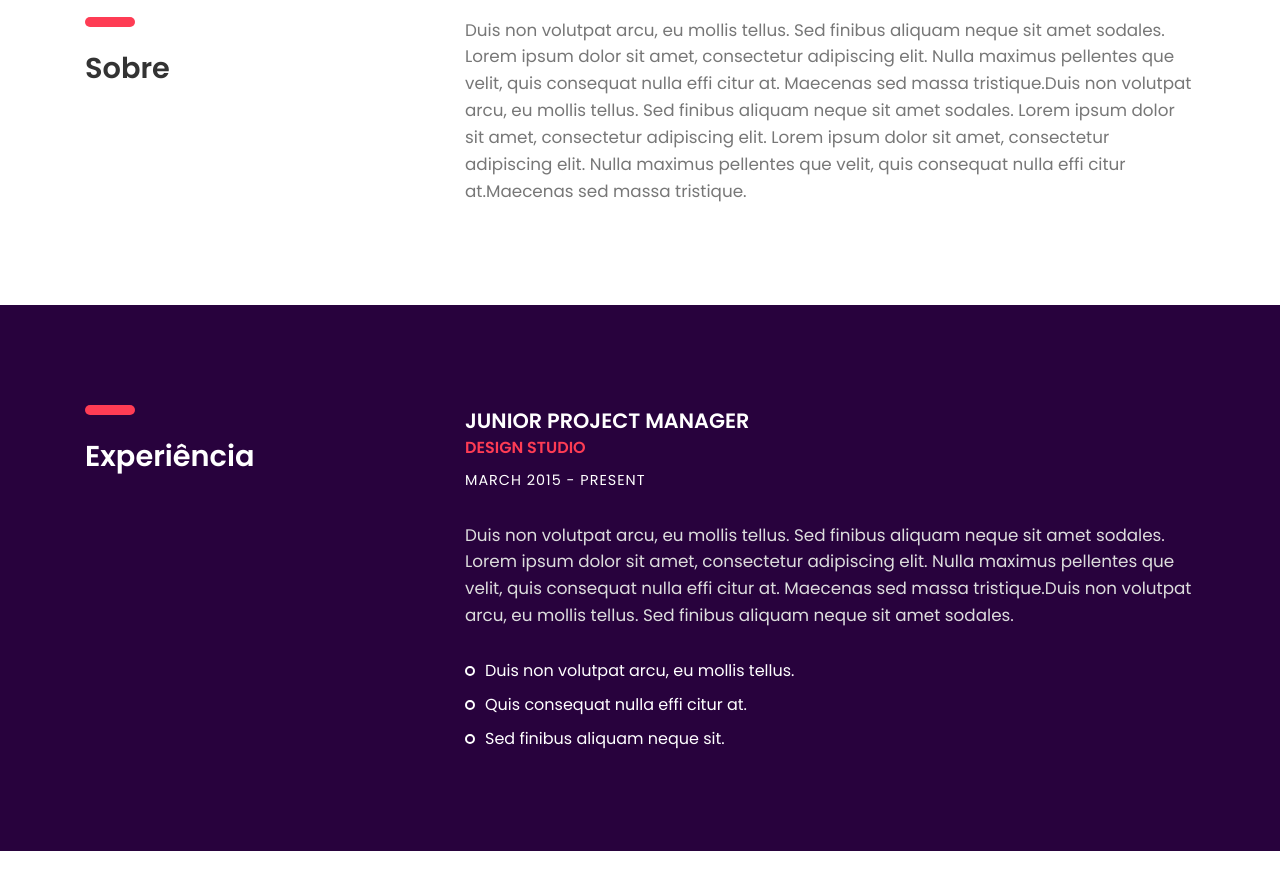
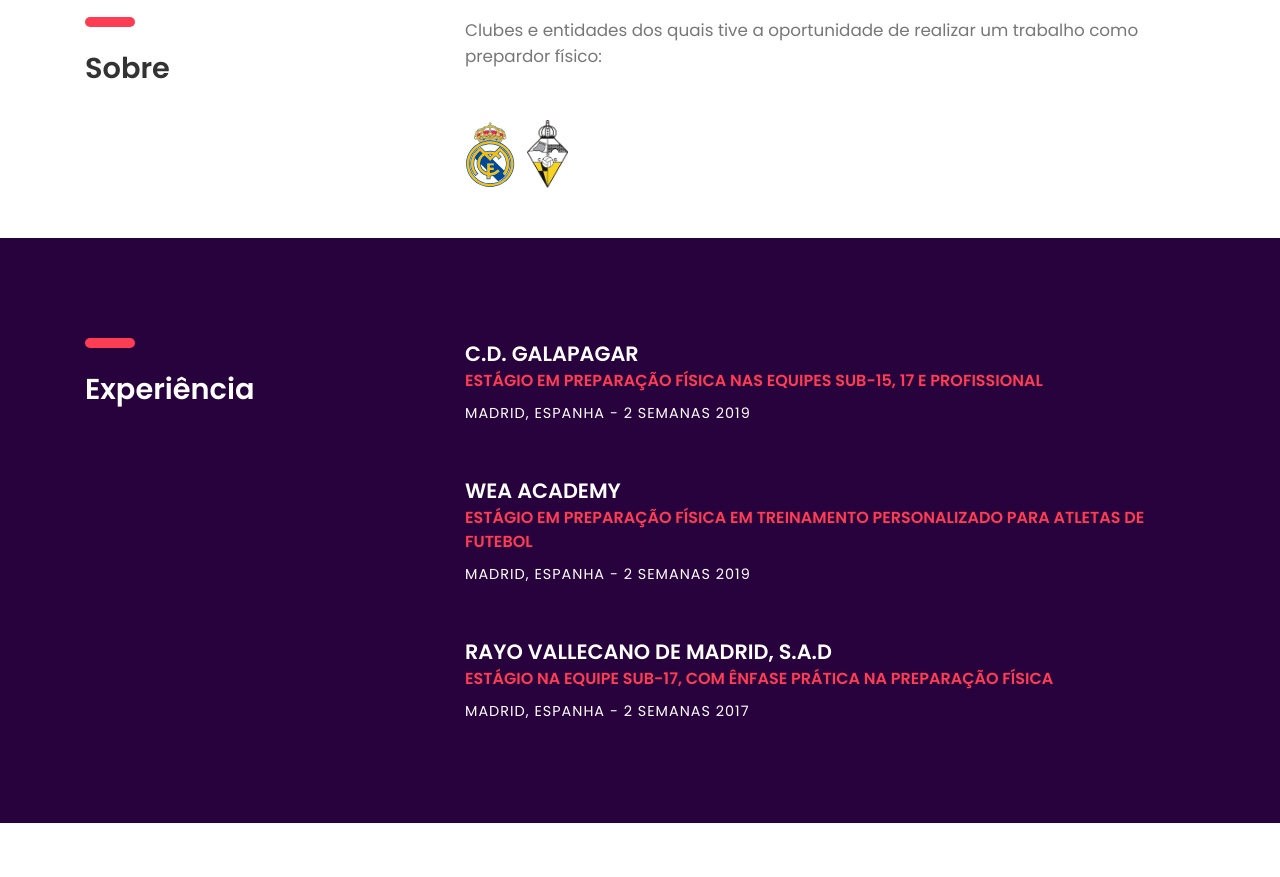
Before and after one commit to JoaoFaria025/site_LucasFaria, a plain HTML site: page index.html in a window 1280 px wide. Shown: the part 1920-2797 px from the top of the page. Drawn offline with Linux system fonts and the light colour scheme; files whose address does not match are found by name.

Commit message:
add copies

```diff
--- a/01-cv-portfolio/css/styles.css
+++ b/01-cv-portfolio/css/styles.css
@@ -154,7 +154,14 @@ header .downlad-btn:hover{ -webkit-transform: translateY(-4px); transform: trans
 
 .intro .social-icons > li > a:hover:after{ -webkit-transform: scale(1); transform: scale(1); }
 
-
+.social-teams{width:50px; display: inline;}
+#img-teams{
+	width:50px;
+}
+#img-teams-a{
+	margin-left:8px;
+	width:41px;
+}
 /* ---------------------------------
 5. PORFOLIO SECTION
 --------------------------------- */
--- a/index.html
+++ b/index.html
@@ -28,7 +28,7 @@
 
 	<header>
 		<div class="container">
-			<a class="downlad-btn" href="#">Baixar CV</a>
+			<a class="downlad-btn"  href="Lucas Siqueira de Faria - Curriculum.docx" download> Baixar currículo</a>
 		</div><!-- container -->
 	</header>
 
@@ -73,44 +73,44 @@
 			<div class="p-item web-design">
 				<a href="images/portfolio-1-600x400.jpg" data-fluidbox>
 					<img src="images/portfolio-1-600x400.jpg" alt=""></a>
-			</div><!-- p-item -->
+			</div>
 
 			<div class="p-item branding graphic-design">
 				<a href="images/portfolio-7-600x800.jpg" data-fluidbox>
 					<img src="images/portfolio-7-600x800.jpg" alt=""></a>
-			</div><!-- p-item -->
+			</div>
 
 			<div class="p-item web-design">
 				<a href="images/portfolio-2-600x400.jpg" data-fluidbox>
 					<img src="images/portfolio-2-600x400.jpg" alt=""></a>
-			</div><!-- p-item -->
+			</div>
 
 			<div class="p-item p-item-2 graphic-design">
 				<a class="img" href="images/portfolio-8-300x400.jpg" data-fluidbox>
 					<img src="images/portfolio-8-300x400.jpg" alt=""></a>
 				<a class="img" href="images/portfolio-9-300x400.jpg" data-fluidbox>
 					<img src="images/portfolio-9-300x400.jpg" alt=""></a>
-			</div><!-- p-item -->
+			</div>
 
 			<div class="p-item branding graphic-design">
 				<a href="images/portfolio-3-600x400.jpg" data-fluidbox>
 					<img src="images/portfolio-3-600x400.jpg" alt=""></a>
-			</div><!-- p-item -->
+			</div>
 
 			<div class="p-item graphic-design web-design">
 				<a href="images/portfolio-4-600x400.jpg" data-fluidbox>
 					<img src="images/portfolio-4-600x400.jpg" alt=""></a>
-			</div><!-- p-item -->
+			</div>
 
 			<div class="p-item  graphic-design branding">
 				<a href="images/portfolio-5-600x800.jpg" data-fluidbox>
 					<img src="images/portfolio-5-600x800.jpg" alt=""></a>
-			</div><!-- p-item -->
+			</div>
 
 			<div class="p-item web-design branding">
 				<a href="images/portfolio-6-600x800.jpg" data-fluidbox>
 					<img src="images/portfolio-6-600x800.jpg" alt=""></a>
-			</div><!-- p-item -->
+			</div>
 
 			<div class="p-item p-item-2 graphic-design">
 				<a class="img" href="images/portfolio-10-300x400.jpg" data-fluidbox>
@@ -121,8 +121,8 @@
 			<div class="p-item graphic-design web-design">
 				<a href="images/int_1.png" data-fluidbox>
 					<img src="images/int_1.png" alt=""></a>
-			</div><!-- p-item -->
-			<!-- p-item -->
+			</div>
+
 
 		</div><!-- portfolioContainer -->
 
@@ -138,15 +138,12 @@
 					</div>
 				</div><!-- col-sm-4 -->
 				<div class="col-sm-8">
-					<p class="margin-b-50">Duis non volutpat arcu, eu mollis tellus. Sed finibus aliquam neque
-					sit amet sodales. Lorem ipsum dolor sit amet, consectetur adipiscing elit.
-					Nulla maximus pellentes que velit, quis consequat nulla effi citur at.
-					Maecenas sed massa tristique.Duis non volutpat arcu, eu mollis tellus.
-					Sed finibus aliquam neque sit amet sodales. Lorem ipsum dolor sit amet,
-					consectetur adipiscing elit. Lorem ipsum dolor sit amet, consectetur
-					adipiscing elit. Nulla maximus pellentes que velit, quis consequat nulla
-					effi citur at.Maecenas sed massa tristique.</p>
+					<p class="margin-b-50">Clubes e entidades dos quais tive a oportunidade de realizar um trabalho como prepardor físico:</p>
 
+					<ul class="social-teams">
+						<li><a href="#"><img src="images/header_logo_mobile.svg" id="img-teams"></a></li>
+						<li><a href="#"><img src="images/logo-cdg.png" id="img-teams-a"></a></li>
+					</ul>
 					</div><!-- row -->
 				</div><!-- col-sm-8 -->
 			</div><!-- row -->
@@ -165,19 +162,22 @@
 				<div class="col-sm-8">
 
 					<div class="experience margin-b-50">
-						<h4><b>JUNIOR PROJECT MANAGER</b></h4>
-						<h5 class="subtitle"><b>DESIGN STUDIO</b></h5>
-						<h6 class="margin-t-10">MARCH 2015 - PRESENT</h6>
-						<p class="font-semi-white margin-tb-30">Duis non volutpat arcu, eu mollis tellus. Sed finibus aliquam neque sit amet sodales.
-							Lorem ipsum dolor sit amet, consectetur adipiscing elit. Nulla maximus pellentes que velit,
-							quis consequat nulla effi citur at. Maecenas sed massa tristique.Duis non volutpat arcu,
-							eu mollis tellus. Sed finibus aliquam neque sit amet sodales. </p>
-						<ul class="list margin-b-30">
-							<li>Duis non volutpat arcu, eu mollis tellus.</li>
-							<li>Quis consequat nulla effi citur at.</li>
-							<li>Sed finibus aliquam neque sit.</li>
-						</ul>
-					</div><!-- experience -->
+						<h4><b>C.D. GALAPAGAR</b></h4>
+						<h5 class="subtitle"><b>ESTÁGIO EM PREPARAÇÃO FÍSICA NAS EQUIPES SUB-15, 17 E PROFISSIONAL</b></h5>
+						<h6 class="margin-t-10">MADRID, ESPANHA - 2 SEMANAS 2019 </h6>
+					</div>
+
+					<div class="experience margin-b-50">
+						<h4><b>WEA ACADEMY</b></h4>
+						<h5 class="subtitle"><b>ESTÁGIO EM PREPARAÇÃO FÍSICA EM TREINAMENTO PERSONALIZADO PARA ATLETAS DE FUTEBOL</b></h5>
+						<h6 class="margin-t-10">MADRID, ESPANHA - 2 SEMANAS 2019 </h6>
+					</div>
+
+					<div class="experience margin-b-50">
+						<h4><b>RAYO VALLECANO DE MADRID, S.A.D </b></h4>
+						<h5 class="subtitle"><b>ESTÁGIO NA EQUIPE SUB-17, COM ÊNFASE PRÁTICA NA PREPARAÇÃO FÍSICA</b></h5>
+						<h6 class="margin-t-10">MADRID, ESPANHA - 2 SEMANAS 2017 </h6>
+					</div>
 
 
 				</div><!-- col-sm-8 -->
@@ -197,13 +197,18 @@
 				<div class="col-sm-8">
 					<div class="education-wrapper">
 						<div class="education margin-b-50">
-							<h4><b>MASTER DEGREE IN SCIENCE</b></h4>
-							<h5 class="subtitle"><b>UCLA - SCIENCE AND ENGINEERING</b></h5>
-							<h6 class="font-lite-black margin-t-10">GRADUATED IN MAY 2010(2 YEARS)</h6>
-							<p class="margin-tb-30">Duis non volutpat arcu, eu mollis tellus. Sed finibus aliquam neque sit amet sodales.
-							Lorem ipsum dolor sit amet, consectetur adipiscing elit. Nulla maximus pellentes que velit,
-							quis consequat nulla effi citur at. Maecenas sed massa tristique.Duis non volutpat arcu,
-							eu mollis tellus. Sed finibus aliquam neque sit amet sodales. </p>
+							<h4><b>Graduação em Educação Física e Esporte</b></h4>
+							<h5 class="subtitle"><b>Universidade de São Paulo - USP</b></h5>
+						</div><!-- education -->
+
+						<div class="education margin-b-50">
+							<h4><b>Pós - graduação em Fisiologia do Exercício</b></h4>
+							<h5 class="subtitle"><b>Especialização Profissional - UNINTER</b></h5>
+						</div><!-- education -->
+
+						<div class="education margin-b-50">
+							<h4><b>Força, velocidade e potência: da base ao profissional</b></h4>
+							<h5 class="subtitle"><b>Confederação Brasileira de Futebol - CBF</b></h5>
 						</div><!-- education -->
 
 					</div><!-- education-wrapper -->
```
Also changed, not shown: images/header_logo_mobile.svg (added), images/logo-cdg.png (added), 1 other file.
